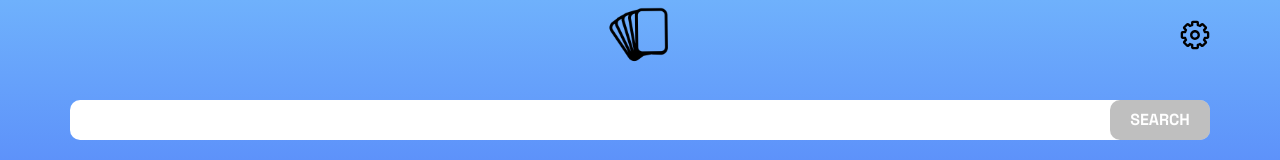
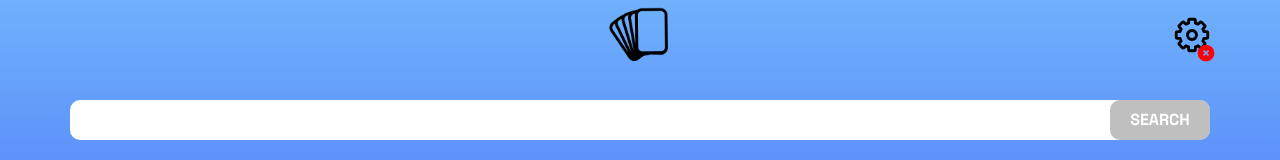
Before and after one commit to nghuy2811/anki-add-app, a Next.js app: page / in a window 1280 px wide. Shown: the top 160 px of the page. Built offline with nearby package versions, Linux system fonts and the light colour scheme.

Commit message:
Show setting status

```diff
--- a/src/components/Header/index.tsx
+++ b/src/components/Header/index.tsx
@@ -1,15 +1,29 @@
 'use client';
 
-import React from 'react';
+import React, { useEffect, useState } from 'react';
 import Image from 'next/image';
-import { useSetRecoilState } from 'recoil';
+import { useSetRecoilState, useRecoilState } from 'recoil';
 
 import { settingPopupState } from '@/recoil/atom/setting';
 
 import GearIcon from '@/icons/GearIcon';
+import SuccessIcon from '@/icons/SuccessIcon';
+import WarningIcon from '@/icons/WarningIcon';
+import { LocalStorageKeys } from '@/utils/constants';
 
 const Header = () => {
-  const setOpenSetting = useSetRecoilState(settingPopupState);
+  const [isOpeningSetting, setOpenSetting] = useRecoilState(settingPopupState);
+  const [isValidSettings, setIsValidSettings] = useState<undefined | Boolean>(
+    undefined
+  );
+
+  useEffect(() => {
+    const storedApiKey = localStorage.getItem(LocalStorageKeys.apiKey);
+    const storedDeckName = localStorage.getItem(LocalStorageKeys.deckName);
+
+    if (storedApiKey && storedDeckName) setIsValidSettings(true);
+    else setIsValidSettings(false);
+  }, [isOpeningSetting]);
 
   return (
     <div className='container'>
@@ -28,7 +42,21 @@ const Header = () => {
           className='absolute right-0 top-[50%] translate-y-[-50%] cursor-pointer'
           onClick={() => setOpenSetting(true)}
         >
-          <GearIcon width={30} height={30} />
+          <div
+            className='transition-all'
+            style={{ rotate: isOpeningSetting ? '-720deg' : '0deg' }}
+          >
+            <GearIcon width={36} height={36} />
+          </div>
+          {isValidSettings !== undefined && (
+            <div className='absolute bottom-[-10px] right-[-6px]'>
+              {isValidSettings ? (
+                <SuccessIcon width={20} height={20} />
+              ) : (
+                <WarningIcon width={20} height={20} />
+              )}
+            </div>
+          )}
         </div>
       </div>
     </div>
--- a/src/components/Overlay/SettingOverlay.tsx
+++ b/src/components/Overlay/SettingOverlay.tsx
@@ -23,10 +23,14 @@ const SettingOverlay = () => {
   const handleSaveSettings = useCallback(() => {
     if (apiKeyInput) {
       localStorage.setItem(LocalStorageKeys.apiKey, apiKeyInput);
+    } else {
+      localStorage.removeItem(LocalStorageKeys.apiKey);
     }
 
     if (deckNameInput) {
       localStorage.setItem(LocalStorageKeys.deckName, deckNameInput);
+    } else {
+      localStorage.removeItem(LocalStorageKeys.deckName);
     }
 
     handleClosePopup();
--- /dev/null
+++ b/src/icons/SuccessIcon.tsx
@@ -0,0 +1,23 @@
+import React, { FunctionComponent, SVGProps } from 'react';
+
+export const SuccessIcon: FunctionComponent<SVGProps<SVGPathElement>> = (
+  props
+) => {
+  return (
+    // @ts-ignore
+    <svg
+      width='800px'
+      height='800px'
+      viewBox='0 0 1024 1024'
+      {...props}
+      xmlns='http://www.w3.org/2000/svg'
+    >
+      <path
+        fill={props.fill || 'green'}
+        d='M512 64a448 448 0 1 1 0 896 448 448 0 0 1 0-896zm-55.808 536.384-99.52-99.584a38.4 38.4 0 1 0-54.336 54.336l126.72 126.72a38.272 38.272 0 0 0 54.336 0l262.4-262.464a38.4 38.4 0 1 0-54.272-54.336L456.192 600.384z'
+      />
+    </svg>
+  );
+};
+
+export default SuccessIcon;
--- /dev/null
+++ b/src/icons/WarningIcon.tsx
@@ -0,0 +1,40 @@
+import React, { FunctionComponent, SVGProps } from 'react';
+
+export const WarningIcon: FunctionComponent<SVGProps<SVGPathElement>> = (
+  props
+) => {
+  return (
+    // @ts-ignore
+    <svg
+      width='800px'
+      height='800px'
+      viewBox='0 0 512 512'
+      version='1.1'
+      {...props}
+      xmlns='http://www.w3.org/2000/svg'
+      xmlnsXlink='http://www.w3.org/1999/xlink'
+    >
+      <title>error-filled</title>
+      <g
+        id='Page-1'
+        stroke='none'
+        strokeWidth='1'
+        fill='none'
+        fillRule='evenodd'
+      >
+        <g
+          id='add'
+          fill={props.fill || 'red'}
+          transform='translate(42.666667, 42.666667)'
+        >
+          <path
+            d='M213.333333,3.55271368e-14 C331.136,3.55271368e-14 426.666667,95.5306667 426.666667,213.333333 C426.666667,331.136 331.136,426.666667 213.333333,426.666667 C95.5306667,426.666667 3.55271368e-14,331.136 3.55271368e-14,213.333333 C3.55271368e-14,95.5306667 95.5306667,3.55271368e-14 213.333333,3.55271368e-14 Z M262.250667,134.250667 L213.333333,183.168 L164.416,134.250667 L134.250667,164.416 L183.168,213.333333 L134.250667,262.250667 L164.416,292.416 L213.333333,243.498667 L262.250667,292.416 L292.416,262.250667 L243.498667,213.333333 L292.416,164.416 L262.250667,134.250667 Z'
+            id='Combined-Shape'
+          ></path>
+        </g>
+      </g>
+    </svg>
+  );
+};
+
+export default WarningIcon;
```
